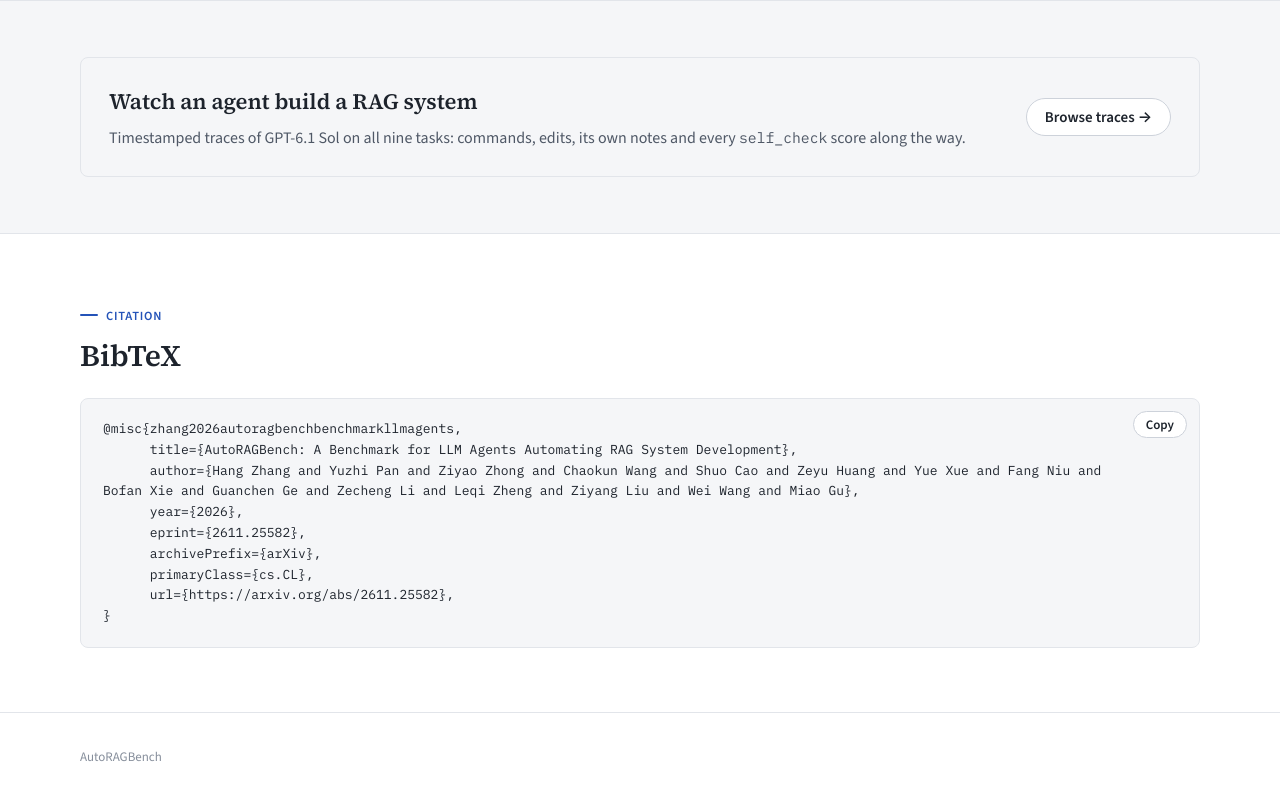
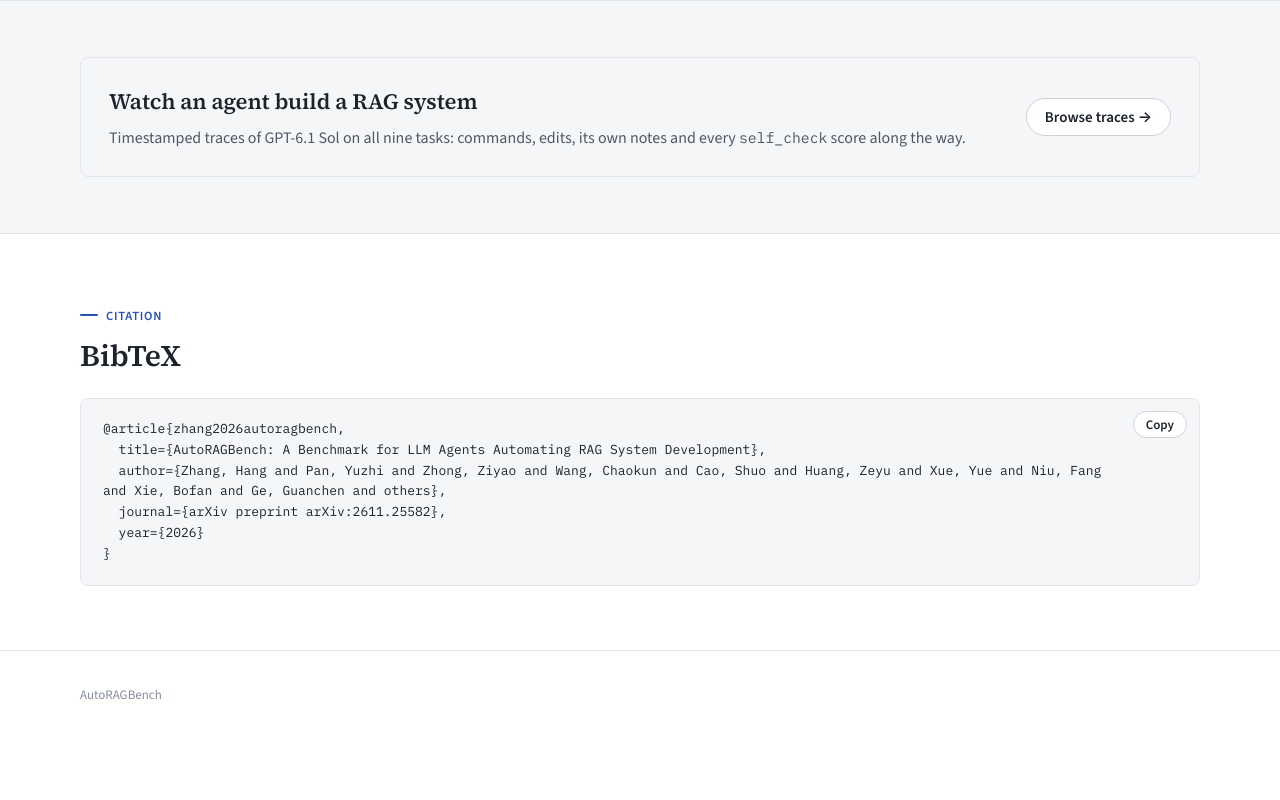
Before and after one commit to ZhanGHanG9991/AutoRAGBench_Website, a plain HTML site: page index.html in a window 1280 px wide. Shown: the part 9615-10415 px from the top of the page. After the commit the page ends 10368 px from the top, so only its background shows below. Drawn offline with nearby package versions, Linux system fonts and the light colour scheme.

Commit message:
Update citation to arXiv article BibTeX
Co-Authored-By: Claude Opus 5.5 <noreply@anthropic.com>

```diff
--- a/index.html
+++ b/index.html
@@ -188,14 +188,11 @@
   <div class="wrap">
     <span class="eyebrow">Citation</span>
     <h2 class="cite-h">BibTeX</h2>
-    <div class="card cite"><button class="btn cite-copy js-copy-cite" type="button">Copy</button><pre class="js-cite">@misc{zhang2026autoragbenchbenchmarkllmagents,
-      title={AutoRAGBench: A Benchmark for LLM Agents Automating RAG System Development},
-      author={Hang Zhang and Yuzhi Pan and Ziyao Zhong and Chaokun Wang and Shuo Cao and Zeyu Huang and Yue Xue and Fang Niu and Bofan Xie and Guanchen Ge and Zecheng Li and Leqi Zheng and Ziyang Liu and Wei Wang and Miao Gu},
-      year={2026},
-      eprint={2611.25582},
-      archivePrefix={arXiv},
-      primaryClass={cs.CL},
-      url={https://arxiv.org/abs/2611.25582},
+    <div class="card cite"><button class="btn cite-copy js-copy-cite" type="button">Copy</button><pre class="js-cite">@article{zhang2026autoragbench,
+  title={AutoRAGBench: A Benchmark for LLM Agents Automating RAG System Development},
+  author={Zhang, Hang and Pan, Yuzhi and Zhong, Ziyao and Wang, Chaokun and Cao, Shuo and Huang, Zeyu and Xue, Yue and Niu, Fang and Xie, Bofan and Ge, Guanchen and others},
+  journal={arXiv preprint arXiv:2611.25582},
+  year={2026}
 }</pre></div>
   </div>
 </section>
```
